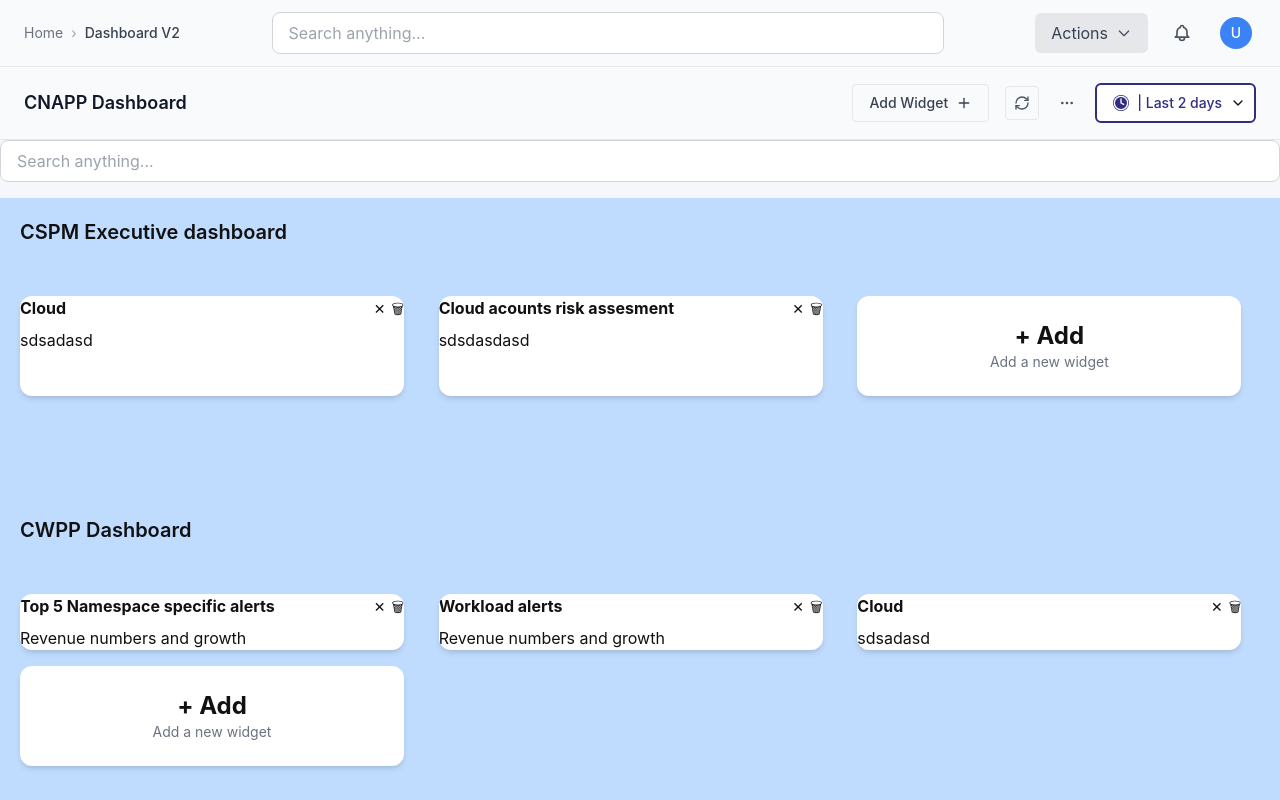
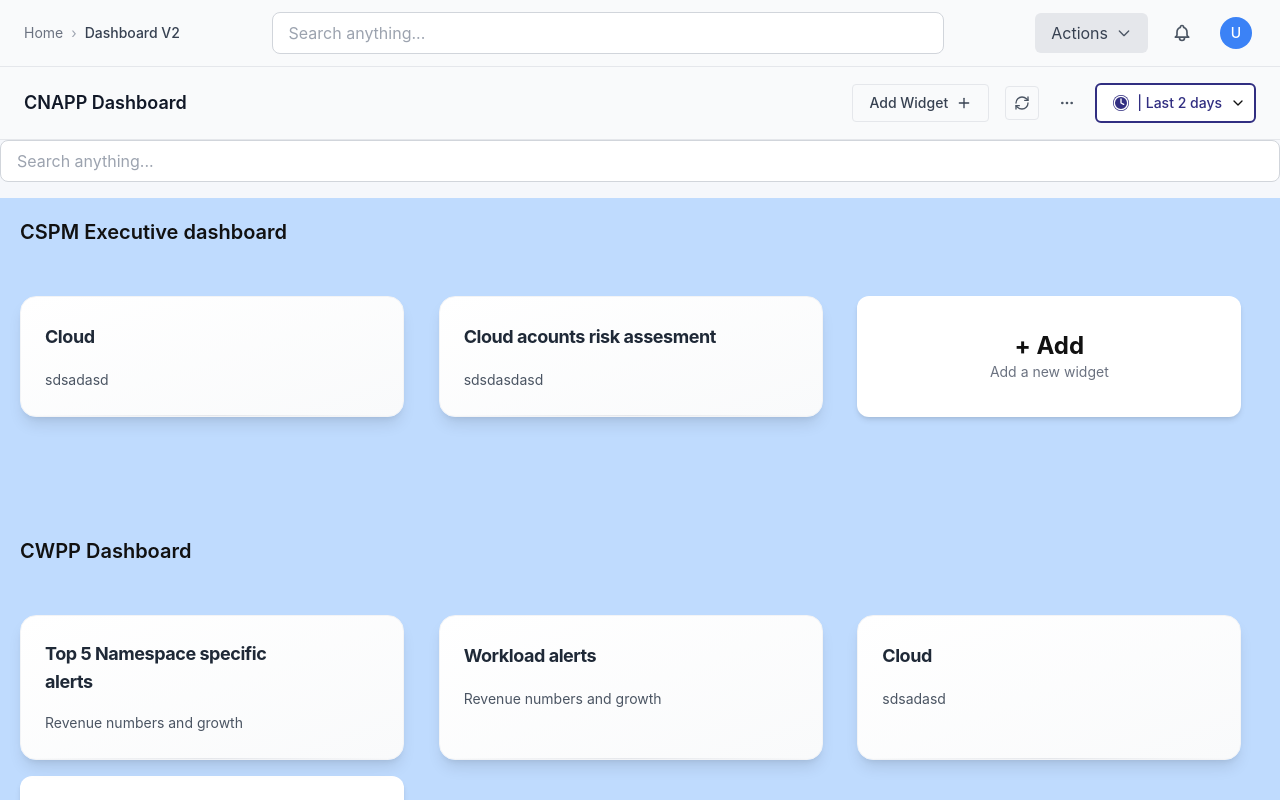
Before and after one commit to SarthakNative/Accunox-frontend, a React (Vite) app: page / in a window 1280 px wide. Shown: the top 800 px of the page. Built offline with nearby package versions, Linux system fonts and the light colour scheme.

Commit message:
added sliding animation

```diff
--- a/src/components/CategoryManager.jsx
+++ b/src/components/CategoryManager.jsx
@@ -28,7 +28,7 @@ export default function CategoryManager({ isOpen, onClose }) {
       />
 
       {/* Side Popup */}
-      <div className="fixed top-0 right-0 h-screen w-full max-w-[480px] bg-white shadow-xl z-50 flex flex-col transform transition-transform duration-300 ease-out">
+    <div className="fixed top-0 right-0 h-screen w-full max-w-[480px] bg-white shadow-xl z-50 flex flex-col animate-slide-in">
 
         {/* Header */}
         <div className="bg-blue-900 text-white px-6 py-5 flex justify-between items-center">
--- a/src/components/Dashboard.jsx
+++ b/src/components/Dashboard.jsx
@@ -11,13 +11,13 @@ export default function Dashboard() {
   const widgets = useSelector(state => state.dashboard.widgets);
   const showCategoryManager=useSelector(state=>state.dashboard.showCategoryManager);
   const [searchQuery, setSearchQuery] = useState('');
-
+  const dispatch=useDispatch();
   return (
     <div className="dashboard-container">
       <div className="dashboard-controls">
         <SearchBar value={searchQuery} onChange={setSearchQuery} />
       </div>
-      {<CategoryManager isOpen={showCategoryManager}/>}
+      {<CategoryManager isOpen={showCategoryManager} onClose={()=>{dispatch(setShowCategoryManager(false))}}/>}
       {/* Search results */}
       {searchQuery.trim() ? (
         <SearchResults q={searchQuery} widgets={widgets} categories={categories} />
--- a/src/components/WidgetCard.jsx
+++ b/src/components/WidgetCard.jsx
@@ -9,22 +9,52 @@ export default function WidgetCard({ widget, categoryId }) {
   };
 
   const deleteGlobally = () => {
-    // confirm before deleting globally
     if (window.confirm('Delete this widget completely from all categories?')) {
       dispatch(deleteWidget({ widgetId: widget.id }));
     }
   };
 
   return (
-    <div className="max-w-sm bg-white rounded-xl shadow-md overflow-hidden hover:shadow-lg transition-shadow">
-      <div className="widget-top">
-        <strong>{widget.title}</strong>
-        <div className="widget-actions">
-          <button title="Remove from this category" onClick={removeFromCategory} className="x-btn">✕</button>
-          <button title="Delete widget" onClick={deleteGlobally} className="trash-btn">🗑</button>
+    <div className="group relative max-w-sm bg-gradient-to-br from-white to-gray-50 rounded-2xl shadow-lg hover:shadow-2xl transition-all duration-300 hover:-translate-y-1 overflow-hidden border border-gray-100">
+      {/* Header */}
+      <div className="flex items-center justify-between p-6 pb-4">
+        <h3 className="text-lg font-bold text-gray-800 tracking-tight">
+          {widget.title}
+        </h3>
+
+        {/* Action buttons */}
+        <div className="flex items-center gap-2 opacity-0 group-hover:opacity-100 transition-opacity duration-200">
+          <button
+            title="Remove from this category"
+            onClick={removeFromCategory}
+            className="p-2 rounded-lg bg-gray-100 hover:bg-gray-200 text-gray-600 hover:text-gray-800 transition-all duration-200 hover:scale-110"
+          >
+            <svg className="w-4 h-4" fill="none" stroke="currentColor" viewBox="0 0 24 24">
+              <path strokeLinecap="round" strokeLinejoin="round" strokeWidth={2} d="M6 18L18 6M6 6l12 12" />
+            </svg>
+          </button>
+
+          <button
+            title="Delete widget"
+            onClick={deleteGlobally}
+            className="p-2 rounded-lg bg-red-50 hover:bg-red-100 text-red-500 hover:text-red-700 transition-all duration-200 hover:scale-110"
+          >
+            <svg className="w-4 h-4" fill="none" stroke="currentColor" viewBox="0 0 24 24">
+              <path strokeLinecap="round" strokeLinejoin="round" strokeWidth={2} d="M19 7l-.867 12.142A2 2 0 0116.138 21H7.862a2 2 0 01-1.995-1.858L5 7m5 4v6m4-6v6m1-10V4a1 1 0 00-1-1h-4a1 1 0 00-1 1v3M4 7h16" />
+            </svg>
+          </button>
         </div>
       </div>
-      <div className="widget-body">{widget.text}</div>
+
+      {/* Body */}
+      <div className="px-6 pb-6">
+        <p className="text-gray-600 leading-relaxed text-sm">
+          {widget.text}
+        </p>
+      </div>
+
+      {/* Optional: Add a subtle footer or status indicator */}
+      <div className="absolute bottom-0 left-0 right-0 h-px bg-gradient-to-r from-transparent via-gray-200 to-transparent"></div>
     </div>
   );
 }
--- a/tailwind.config.js
+++ b/tailwind.config.js
@@ -1,5 +1,17 @@
 module.exports = {
   content: ["./index.html","./src/**/*.{js,jsx}"],
-  theme: { extend: {} },
+ theme: {
+    extend: {
+      keyframes: {
+        'slide-in': {
+          '0%': { transform: 'translateX(100%)' },
+          '100%': { transform: 'translateX(0)' },
+        }
+      },
+      animation: {
+        'slide-in': 'slide-in 0.3s ease-out',
+      }
+    }
+  },
   plugins: [],
 }
```
